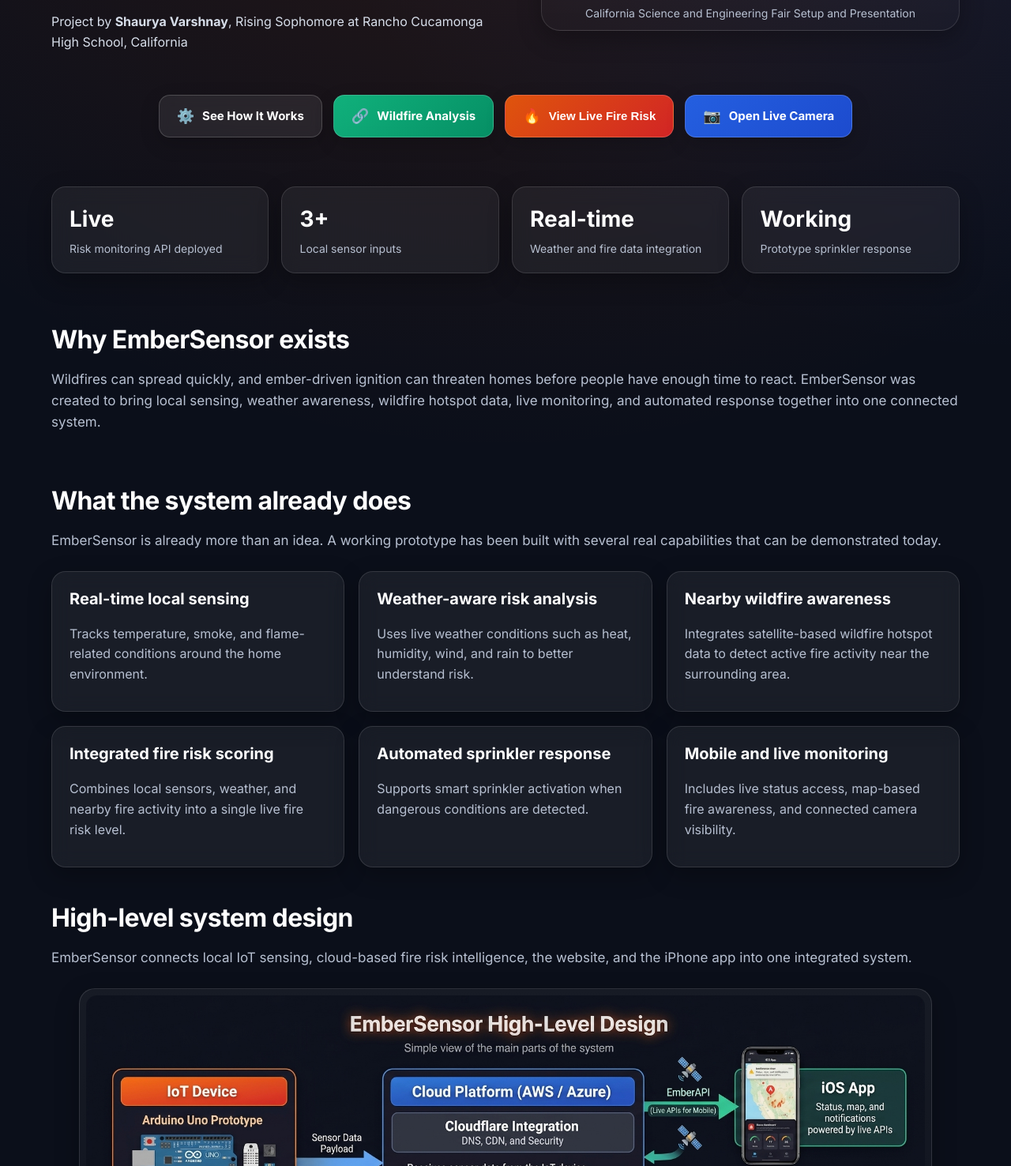
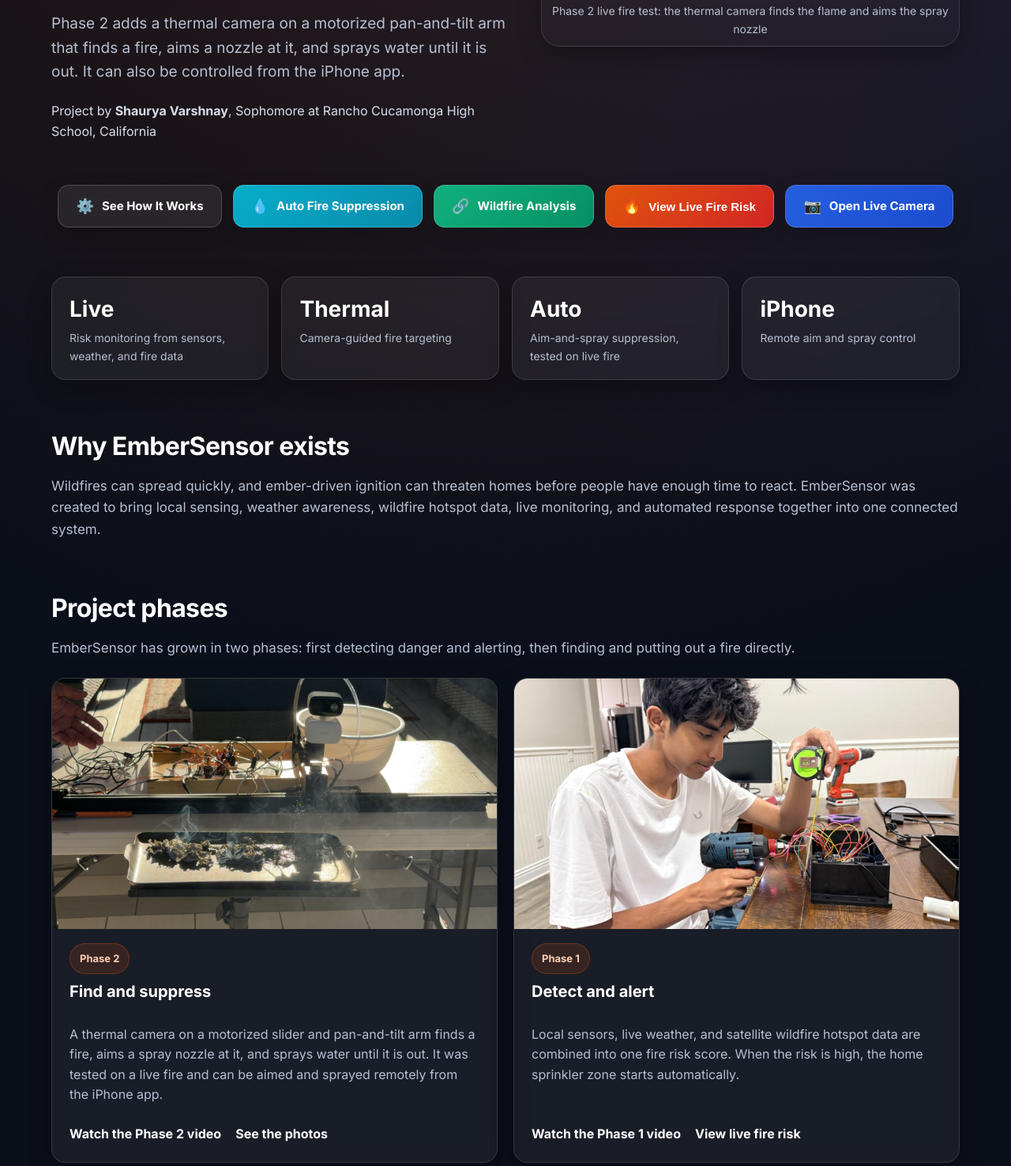
Before and after one commit to shauryarchs/embersensor-site, a plain HTML site: page docs/index.html in a window 1280 px wide. Shown: the part 544-2020 px from the top of the page at 79% size. Drawn offline with Linux system fonts and the light colour scheme.

Commit message:
Update landing page for Phase 2
- Hero uses the Phase 2 live fire test photo with a new caption
- Hero eyebrow and lead describe Phase 2 targeted suppression
- Add an Auto Fire Suppression button and refresh the quick stats
- New Project phases section linking to each phase's video and the gallery
- Split the sprinkler card and add Phase 2 capability cards
- Fix the Medium-level heading typo and update the grade to Sophomore
- Add phase-1-video and phase-2-video anchors on How It Works

Refs #63

```diff
--- a/docs/index.html
+++ b/docs/index.html
@@ -6,7 +6,7 @@
   <title>EmberSensor | Shaurya Varshnay</title>
   <meta name="viewport" content="width=device-width, initial-scale=1.0" />
   <meta name="description"
-    content="EmberSensor is a wildfire monitoring and response project by Shaurya Varshnay, a Rising Sophomore at Rancho Cucamonga High School, California." />
+    content="EmberSensor is a wildfire monitoring and response project by Shaurya Varshnay, a Sophomore at Rancho Cucamonga High School, California." />
   <link rel="icon" href="favicon.ico" type="image/x-icon" />
   <link rel="icon" type="image/png" sizes="32x32" href="favicon-32x32.png" />
   <link rel="icon" type="image/png" sizes="16x16" href="favicon-16x16.png" />
@@ -14,6 +14,58 @@
   <link rel="preconnect" href="https://fonts.gstatic.com" crossorigin />
   <link href="https://fonts.googleapis.com/css2?family=Inter:wght@400;500;700&display=swap" rel="stylesheet" />
   <link rel="stylesheet" href="style.css?v=20261025" />
+  <style>
+    .suppression-btn {
+      background: linear-gradient(135deg, rgba(6, 182, 212, 0.95), rgba(8, 145, 178, 0.95));
+    }
+
+    .suppression-btn:hover {
+      box-shadow: 0 0 24px rgba(6, 182, 212, 0.45);
+    }
+
+    .phase-cards {
+      align-items: stretch;
+    }
+
+    .phase-card {
+      display: flex;
+      flex-direction: column;
+      padding: 0;
+      overflow: hidden;
+    }
+
+    .phase-card img {
+      display: block;
+      width: 100%;
+      aspect-ratio: 16 / 9;
+      object-fit: cover;
+    }
+
+    .phase-card-body {
+      display: flex;
+      flex: 1;
+      flex-direction: column;
+      padding: 18px 22px 22px;
+    }
+
+    .phase-card-body .eyebrow {
+      align-self: flex-start;
+      margin-bottom: 6px;
+    }
+
+    .phase-card-body h3 {
+      margin-top: 0;
+    }
+
+    .phase-links {
+      display: flex;
+      flex-wrap: wrap;
+      gap: 18px;
+      margin-top: auto;
+      padding-top: 8px;
+      font-weight: 700;
+    }
+  </style>
 </head>
 
 <body>
@@ -22,29 +74,37 @@
   <header class="hero">
     <div class="container hero-grid">
       <div>
-        <div class="eyebrow">Wildfire Detection • Live Monitoring • Automated Response</div>
+        <div class="eyebrow">Wildfire Detection • Live Monitoring • Targeted Fire Suppression</div>
         <h1>Early wildfire risk detection for smarter home protection</h1>
         <p class="lead">
           EmberSensor is an IoT-connected wildfire monitoring and response system designed to detect dangerous conditions
           earlier, assess real-time fire risk around a home, and support faster protective action through alerts, live
           monitoring, and smart sprinkler activation.
         </p>
+        <p class="lead">
+          Phase 2 adds a thermal camera on a motorized pan-and-tilt arm that finds a fire, aims a nozzle at it, and
+          sprays water until it is out. It can also be controlled from the iPhone app.
+        </p>
 
         <p class="creator-line">
-          Project by <strong>Shaurya Varshnay</strong>, Rising Sophomore at Rancho Cucamonga High School, California
+          Project by <strong>Shaurya Varshnay</strong>, Sophomore at Rancho Cucamonga High School, California
         </p>
 
       </div>
 
       <div class="hero-image-wrap">
-        <img src="images/Trifold.jpg" alt="EmberSensor project trifold display" />
-        <p class="hero-image-caption">California Science and Engineering Fair Setup and Presentation</p>
+        <img src="images/phase2-fire-test.jpg" alt="Shaurya lighting a small test fire in a tray below the suppression system" />
+        <p class="hero-image-caption">Phase 2 live fire test: the thermal camera finds the flame and aims the spray nozzle</p>
       </div>
 
       <div class="action-buttons">
         <a class="action-btn secondary-btn" href="how-it-works.html">
           <span class="icon">⚙️</span>
           <span>See How It Works</span>
+        </a>
+        <a class="action-btn suppression-btn" href="control.html">
+          <span class="icon">💧</span>
+          <span>Auto Fire Suppression</span>
         </a>
         <a class="action-btn graph-btn" href="fire-graph.html">
           <span class="icon">🔗</span>
@@ -63,19 +123,19 @@
       <div class="quick-stats">
         <div class="stat">
           <div class="num">Live</div>
-          <div class="label">Risk monitoring API deployed</div>
+          <div class="label">Risk monitoring from sensors, weather, and fire data</div>
         </div>
         <div class="stat">
-          <div class="num">3+</div>
-          <div class="label">Local sensor inputs</div>
+          <div class="num">Thermal</div>
+          <div class="label">Camera-guided fire targeting</div>
         </div>
         <div class="stat">
-          <div class="num">Real-time</div>
-          <div class="label">Weather and fire data integration</div>
+          <div class="num">Auto</div>
+          <div class="label">Aim-and-spray suppression, tested on live fire</div>
         </div>
         <div class="stat">
-          <div class="num">Working</div>
-          <div class="label">Prototype sprinkler response</div>
+          <div class="num">iPhone</div>
+          <div class="label">Remote aim and spray control</div>
         </div>
       </div>
     </div>
@@ -89,6 +149,51 @@
         react. EmberSensor was created to bring local sensing, weather awareness, wildfire hotspot data, live
         monitoring, and automated response together into one connected system.
       </p>
+    </div>
+  </section>
+
+  <section>
+    <div class="container">
+      <h2>Project phases</h2>
+      <p class="section-sub section-sub-wide">
+        EmberSensor has grown in two phases: first detecting danger and alerting, then finding and putting out a fire
+        directly.
+      </p>
+
+      <div class="two-col phase-cards">
+        <div class="card phase-card">
+          <img src="images/phase2-fire-out.jpg" alt="Smoke rising from the tray after the spray nozzle put out the test fire" />
+          <div class="phase-card-body">
+            <div class="eyebrow">Phase 2</div>
+            <h3>Find and suppress</h3>
+            <p>
+              A thermal camera on a motorized slider and pan-and-tilt arm finds a fire, aims a spray nozzle at it, and
+              sprays water until it is out. It was tested on a live fire and can be aimed and sprayed remotely from the
+              iPhone app.
+            </p>
+            <div class="phase-links">
+              <a href="how-it-works.html#phase-2-video">Watch the Phase 2 video</a>
+              <a href="screenshots.html">See the photos</a>
+            </div>
+          </div>
+        </div>
+
+        <div class="card phase-card">
+          <img src="images/working1.jpg" alt="Building and testing the Phase 1 EmberSensor prototype" />
+          <div class="phase-card-body">
+            <div class="eyebrow">Phase 1</div>
+            <h3>Detect and alert</h3>
+            <p>
+              Local sensors, live weather, and satellite wildfire hotspot data are combined into one fire risk score.
+              When the risk is high, the home sprinkler zone starts automatically.
+            </p>
+            <div class="phase-links">
+              <a href="how-it-works.html#phase-1-video">Watch the Phase 1 video</a>
+              <a href="status.html">View live fire risk</a>
+            </div>
+          </div>
+        </div>
+      </div>
     </div>
   </section>
 
@@ -119,12 +224,24 @@
           <p>Combines local sensors, weather, and nearby fire activity into a single live fire risk level.</p>
         </div>
         <div class="card">
-          <h3>Automated sprinkler response</h3>
-          <p>Supports smart sprinkler activation when dangerous conditions are detected.</p>
+          <h3>Whole-yard sprinkler activation</h3>
+          <p>Starts the home sprinkler zone automatically when the fire risk level is high.</p>
         </div>
         <div class="card">
           <h3>Mobile and live monitoring</h3>
           <p>Includes live status access, map-based fire awareness, and connected camera visibility.</p>
+        </div>
+        <div class="card">
+          <h3>Thermal fire targeting</h3>
+          <p>A thermal camera on a motorized slider and pan-and-tilt arm finds the hottest spot and aims at it.</p>
+        </div>
+        <div class="card">
+          <h3>Targeted fire suppression</h3>
+          <p>Sprays water directly on the detected fire and stops once the hotspot is gone.</p>
+        </div>
+        <div class="card">
+          <h3>Remote aim and spray</h3>
+          <p>The iPhone app can move the nozzle and start or stop a short manual spray.</p>
         </div>
       </div>
     </div>
@@ -148,7 +265,7 @@
 
   <section class="diagram-section">
     <div class="container">
-      <h2>Medimum-level system design</h2>
+      <h2>Medium-level system design</h2>
       <p class="section-sub section-sub-wide">
         This view shows how local sensing, cloud services, weather data, wildfire hotspot data,
         and client applications work together.
@@ -183,7 +300,7 @@
       <h2>About the Creator</h2>
       <div class="card">
         <p>
-          <strong>Shaurya Varshnay</strong> is a rising sophomore at Rancho Cucamonga High School with a lifelong passion
+          <strong>Shaurya Varshnay</strong> is a sophomore at Rancho Cucamonga High School with a lifelong passion
           for STEM, sparked by solving a Rubik&rsquo;s Cube at age five and later growing into hands-on engineering
           projects like EmberSensor.
         </p>
```
Also changed, not shown: docs/how-it-works.html (+2 -2 lines).
